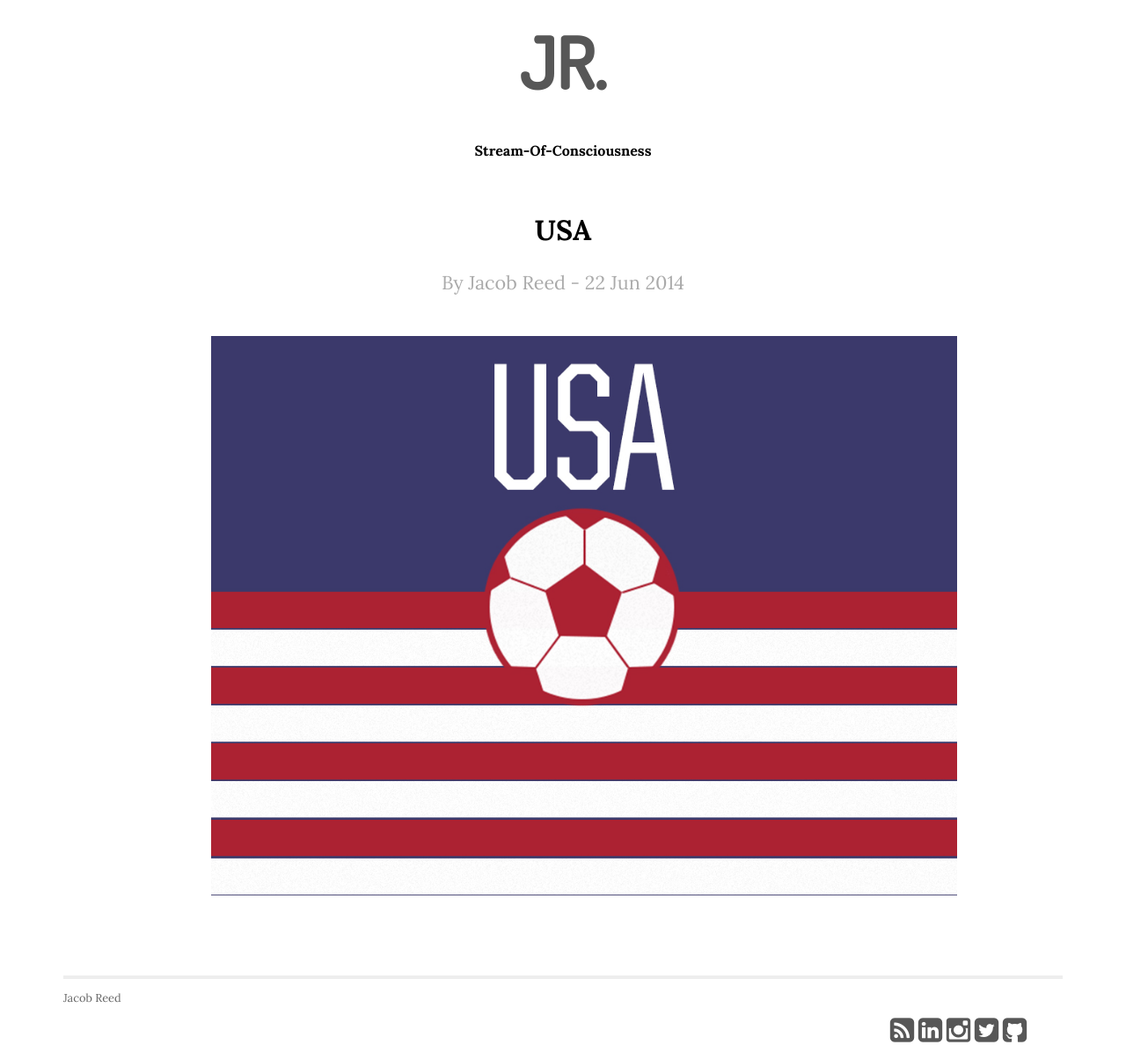
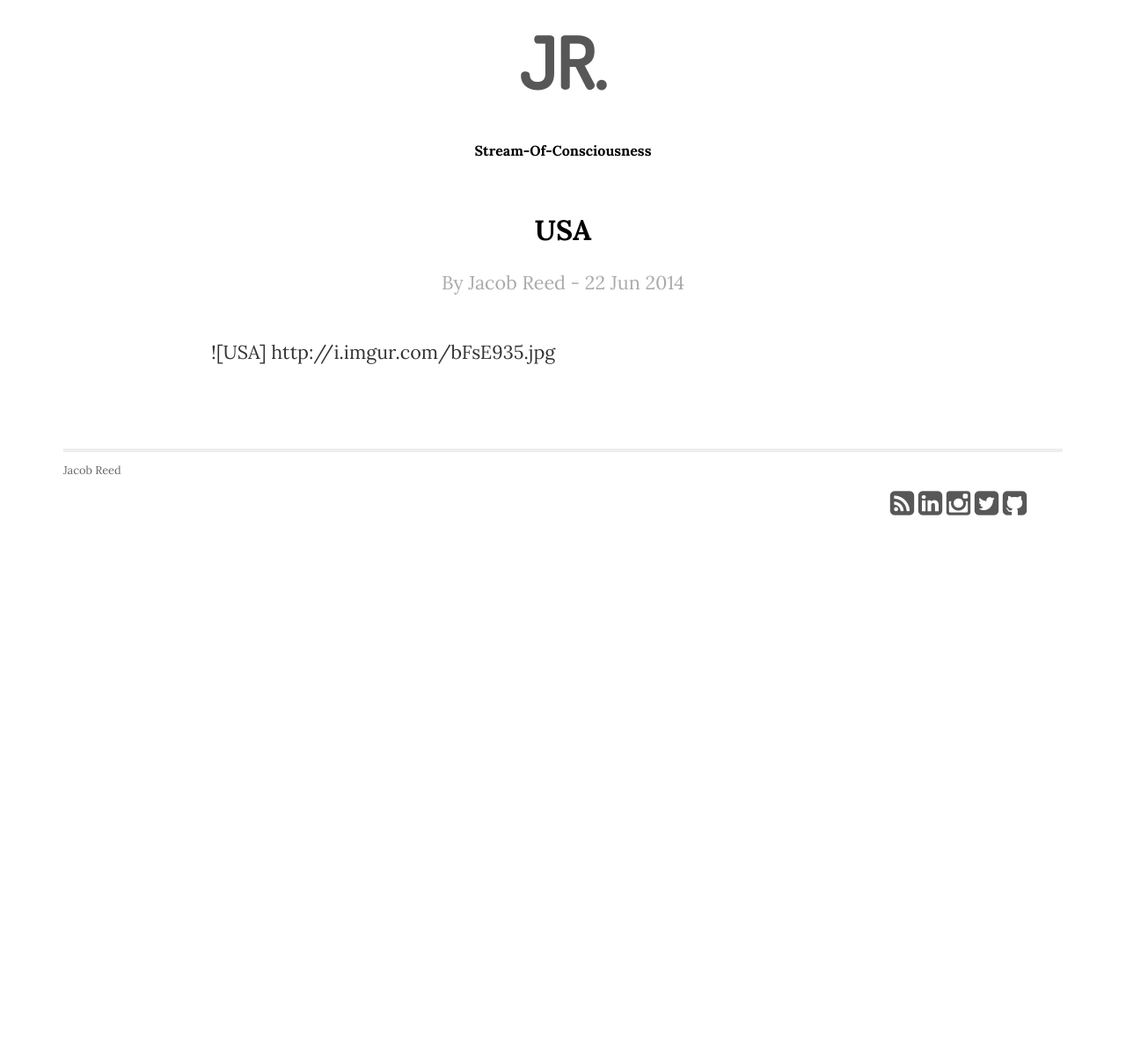
Before and after one commit to jreed91/Blog, a Jekyll site: the page built from _posts/2014/2014-06-22-USA.md, in a window 1280 px wide. Shown: the whole page at 88% size. Built offline with Jekyll 4.4.1, drawn with Linux system fonts in a browser that asks for light colours; Markdown is read by kramdown in place of the engine named in the settings; after the commit the page ends 900 px from its top, so only the background shows below that.

Commit message:
Fix post

```diff
--- a/_posts/2014/2014-06-22-USA.md
+++ b/_posts/2014/2014-06-22-USA.md
@@ -5,4 +5,4 @@ date:   2014-06-22
 thumbnail: http://i.imgur.com/bFsE935.jpg
 ---
 
-![USA]({{ site.baseurl }}/assets/img/USA.jpg)
+![USA] http://i.imgur.com/bFsE935.jpg
```
